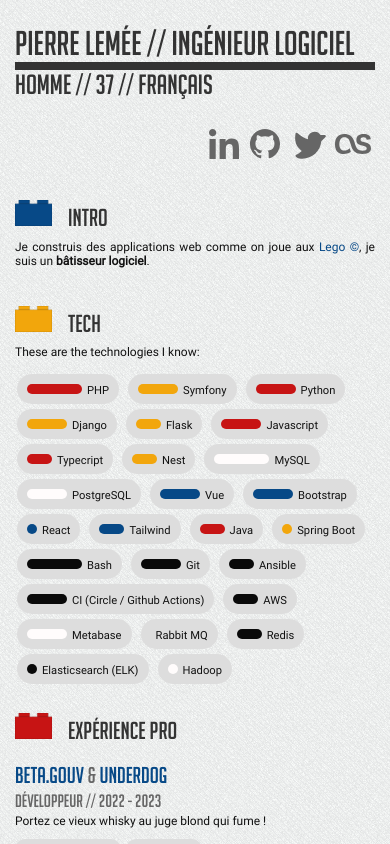
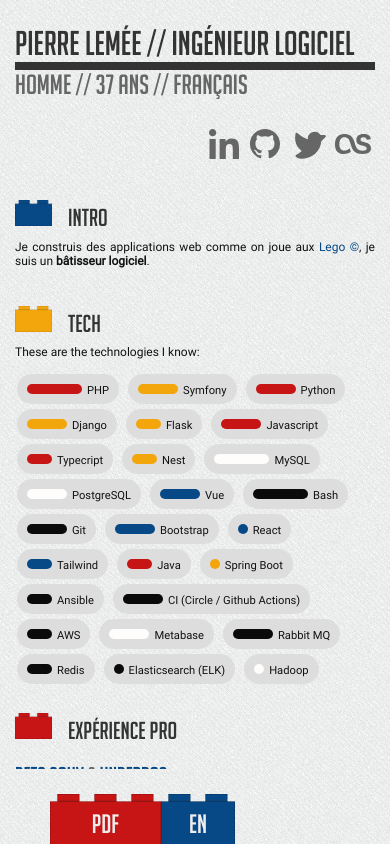
Before and after one commit to pierrelemee/resume, a Vue app: page /fr in a window 390 px wide. Built offline with nearby package versions, Linux system fonts and the light colour scheme.

Commit message:
Fix missing menu in mobile & mulit pages in print

```diff
--- a/src/assets/main.scss
+++ b/src/assets/main.scss
@@ -69,6 +69,7 @@
 h2 {
   font-size: 2.2rem;
   margin: 0.2rem 0;
+  color: #666;
 
   @media (max-width: $desktop-breakpoint) {
     font-size: 1.7rem;
@@ -176,11 +177,9 @@
     flex-direction: row;
     align-items: flex-start;
     position: fixed;
-    width: 1100px;
     height: 50px;
     bottom: 0;
     padding: 0 50px;
-    left: calc(0.7 * (100% - 1100px));
 
     .block {
       position: initial;
@@ -196,6 +195,16 @@
       line-height: 60px;
     }
   }
+
+  @media (max-width: $desktop-breakpoint) {
+    width: 100%;
+    left: 0;
+  }
+
+  @media (min-width: $desktop-breakpoint) {
+    width: 1100px;
+    left: calc(0.7 * (100% - 1100px));
+  }
 }
 
 /** End menu */
@@ -203,18 +212,16 @@
 /** Page layout */
 .page-outer {
   position: relative;
-  width: 1100px;
 
   display: flex;
   flex-direction: column;
 
-  @media (min-width: $desktop-breakpoint) {
+  @media screen {
     height: calc(100vh - 75px);
     margin-bottom: 75px;
   }
 
-  @media (max-width: $desktop-breakpoint), print {
-    height: 100vh;
+  @media print {
     margin: 0 auto;
   }
 
@@ -521,7 +528,7 @@
 
       .job-description {
         order: 1;
-        border-right: 1px solid #666;
+        border-right: 1px solid #999;
         border-left: 0;
 
         .skill-badges {
@@ -542,7 +549,7 @@
       display: flex;
       flex-direction: column;
       width: calc(75% - 50px);
-      border-left: 1px solid #666;
+      border-left: 1px solid #999;
       border-right: 0;
       padding: 10px 25px;
 
--- a/src/views/ResumeFr.vue
+++ b/src/views/ResumeFr.vue
@@ -40,7 +40,7 @@
         </div>
         <div class="job">
           <h2>
-            Homme // <span class="soft-title">{{ age }}</span> //
+            Homme // <span class="soft-title">{{ age }} ans</span> //
             <span class="soft-title">Français</span>
           </h2>
         </div>
@@ -109,18 +109,18 @@
             <span class="skill-badge skill-white skill-master">MySQL</span>
             <span class="skill-badge skill-white skill-secure">PostgreSQL</span>
             <span class="skill-badge skill-blue skill-secure">Vue</span>
+            <span class="skill-badge skill-black skill-master">Bash</span>
+            <span class="skill-badge skill-black skill-secure">Git</span>
             <span class="skill-badge skill-blue skill-secure">Bootstrap</span>
             <span class="skill-badge skill-blue skill-padawan">React</span>
             <span class="skill-badge skill-blue skill-comfy">Tailwind</span>
             <span class="skill-badge skill-red skill-comfy">Java</span>
             <span class="skill-badge skill-yellow skill-padawan">Spring Boot</span>
-            <span class="skill-badge skill-black skill-master">Bash</span>
-            <span class="skill-badge skill-black skill-secure">Git</span>
             <span class="skill-badge skill-black skill-comfy">Ansible</span>
             <span class="skill-badge skill-black skill-secure">CI (Circle / Github Actions)</span>
             <span class="skill-badge skill-black skill-comfy">AWS</span>
             <span class="skill-badge skill-white skill-secure">Metabase</span>
-            <span class="skill-badge skill-black skill-securer">Rabbit MQ</span>
+            <span class="skill-badge skill-black skill-secure">Rabbit MQ</span>
             <span class="skill-badge skill-black skill-comfy">Redis</span>
             <span class="skill-badge skill-black skill-padawan">Elasticsearch (ELK)</span>
             <span class="skill-badge skill-white skill-padawan">Hadoop</span>
--- a/tools/pdf-print.js
+++ b/tools/pdf-print.js
@@ -33,6 +33,7 @@
   await page.goto('http://localhost:5173/fr', {
     waitUntil: 'networkidle0',
   });
+  await page.emulateMediaType('print');
 
   await page.pdf({
     path: path.join(__dirname, '../public/pdfs/Pierre LEMÉE - Ingénieur logiciel.pdf'),
```
Also changed, not shown: 2 other files (tests, documents, lock files or other folders).
